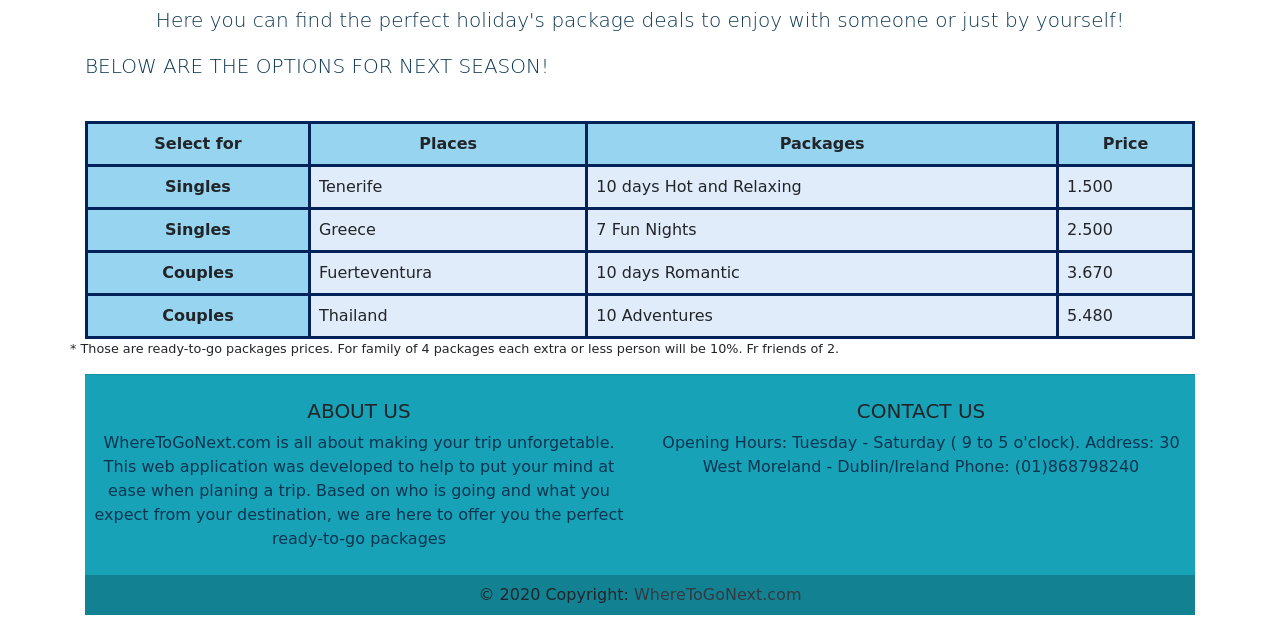
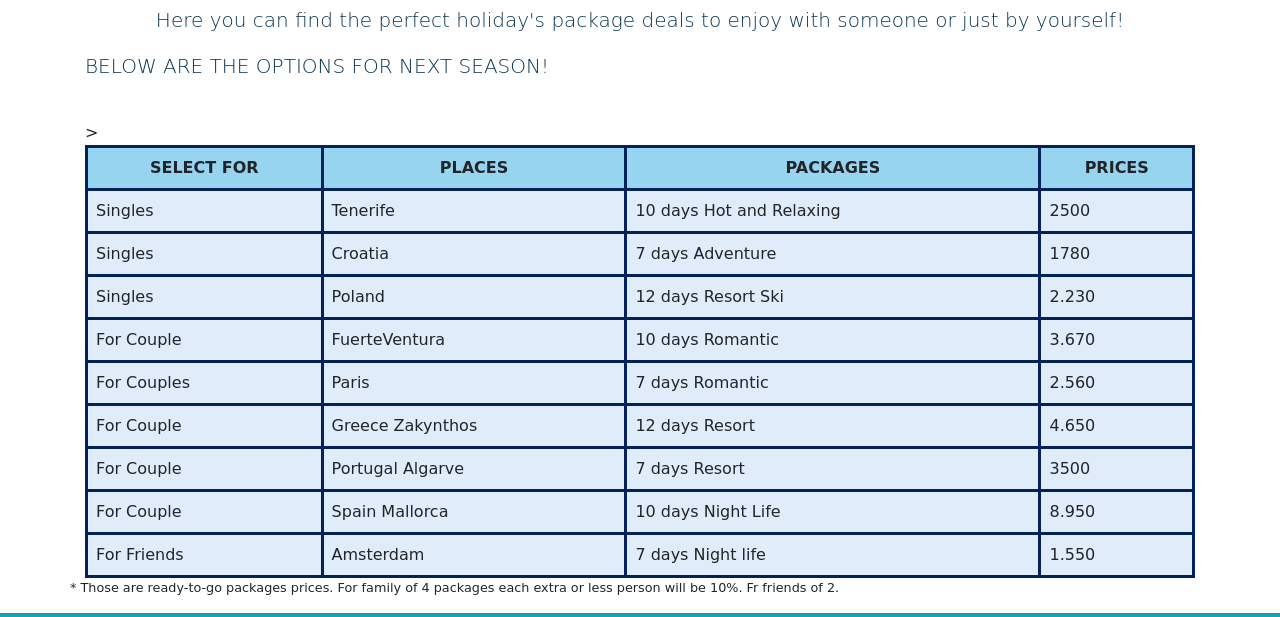
Before and after one commit to marcelateo/WebDevCA2, a website: page view/index.html in a window 1280 px wide. Shown: the part 183-800 px from the top of the page. Drawn offline with nearby package versions, Linux system fonts and the light colour scheme.

Commit message:
index html table

```diff
--- a/index.js
+++ b/index.js
@@ -10,12 +10,13 @@ dotenv=require("dotenv");
 
 //instances
 var app = express();
-var port = 8000;
+var port = process.env.PORT ||8000;
 dotenv.config();
 
 app.use(bodyParser.json())
 app.use(logger('tiny'));
 app.use(require('./routes'));
+app.use(express.static('view'));
 
 app.listen(port, function(err){
     console.log('Listening on port: ' + port);
--- a/package.json
+++ b/package.json
@@ -18,8 +18,9 @@
     "path": "^0.12.7"
   },
   "devDependencies": {},
-  "scripts": {
-    "test": "echo \"Error: no test specified\" && exit 1"
+    "scripts": {
+    "test": "nodemon index.js",
+    "start": "node index.js"
   },
   "repository": {
     "type": "git",
--- a/view/css/WhereToGoNext.css
+++ b/view/css/WhereToGoNext.css
@@ -52,3 +52,10 @@ table, th, td {
             background-color: #0b6088;
             color: rgb(11, 78, 122);
 }
+footer {
+
+  width: 100%;
+  background-color: rgb(113, 123, 158);
+  color: white;
+  text-align: center;
+}
--- a/view/index.html
+++ b/view/index.html
@@ -58,44 +58,80 @@
 
 	<div class="container">
 <div class= "table-responsive">
-<p class="lead">BELOW ARE THE OPTIONS FOR NEXT SEASON!</p>
-<br />
+<p class="lead"> BELOW ARE THE OPTIONS FOR NEXT SEASON!</p>
+<br>
 
 <table>
     <thread>
     <tr>
-    <th>Select for</th>
-    <th>Places</th>
-    <th>Packages</th>
-    <th>Price</th>
+    <th>SELECT FOR</th>
+    <th>PLACES</th>
+	<th>PACKAGES</th>
+	<th>PRICES</th>
   </tr>
   </thread>
   <tbody>
   <tr>
-    <th>Singles</th>
+    <td>Singles</td>
     <td>Tenerife</td>
 	<td>10 days Hot and Relaxing</td>
-    <td>1.500</td>
+	<td>2500</td>
   </tr>
     <tr>
-        <th>Singles</th>
-        <td>Greece</td>
-        <td>7 Fun Nights</td>
-        <td>2.500</td>
+    <td>Singles</td>
+    <td>Croatia</td>
+	<td>7 days Adventure</td>
+	<td>1780</td>
   </tr>
   <tr>
-    <th>Couples</th>
-    <td>Fuerteventura</td>
+  <td>Singles</td>
+     <td>Poland</td>
+      <td>12 days Resort Ski</td>
+      <td>2.230</td>
+    </tr>
+    <tr>
+      <td>For Couple</td>
+      <td>FuerteVentura</td>
       <td>10 days Romantic</td>
       <td>3.670</td>
        </tr>
-    <th>Couples</th>
-    <td>Thailand</td>
-    <td>10 Adventures</td>
-    <td>5.480</td>
+       <tr>
+	   <td>For Couples</td>
+      <td>Paris</td>
+      <td>7 days Romantic</td>
+      <td>2.560</td>
     </tr>
+    <tr>
+    <td>For Couple</td>
+      <td>Greece Zakynthos</td>
+      <td>12 days Resort</td>
+      <td>4.650</td>
+    </tr>
+    <tr>
+    <td>For Couple</td>
+      <td>Portugal Algarve</td>
+      <td>7 days Resort</td>
+      <td>3500</td>
+    </tr>
+    <tr>
+    <td>For Couple</td>>
+      <td>Spain Mallorca</td>
+      <td>10 days Night Life</td>
+      <td>8.950</td>
+    </tr>
+    <tr>
+  <td>For Friends</td>
+    <td>Amsterdam</td>
+      <td>7 days Night life</td>
+      <td>1.550</td>
+    </tr>
+
     </tbody>
     </table>
+
+
+
+
 
  </div>
  </div>
@@ -103,7 +139,7 @@
 
     <p3 style="font-size:80%;">* Those are ready-to-go packages prices. For family of 4 packages each extra or less person will be 10%. Fr friends of 2.</p3>
   </div>
-
+</div>
 <!--footer -->
 <footer class="bg-info text-center text-lg-start">
     <hr>
@@ -147,11 +183,6 @@
   <!-- Copyright -->
 </footer>
 
-  <!-- Bootstrap core JavaScript -->
-  <script src="js/jquery.slim.min.js"></script>
-  <script src="js/bootstrap.bundle.min.js"></script>
-  <script src="js/bootstrap.bundle.min.js.map"></script>
-
 
 </body>
 
```
Also changed, not shown: 5 other files. Lines whose indentation alone changed are shown as unchanged.
